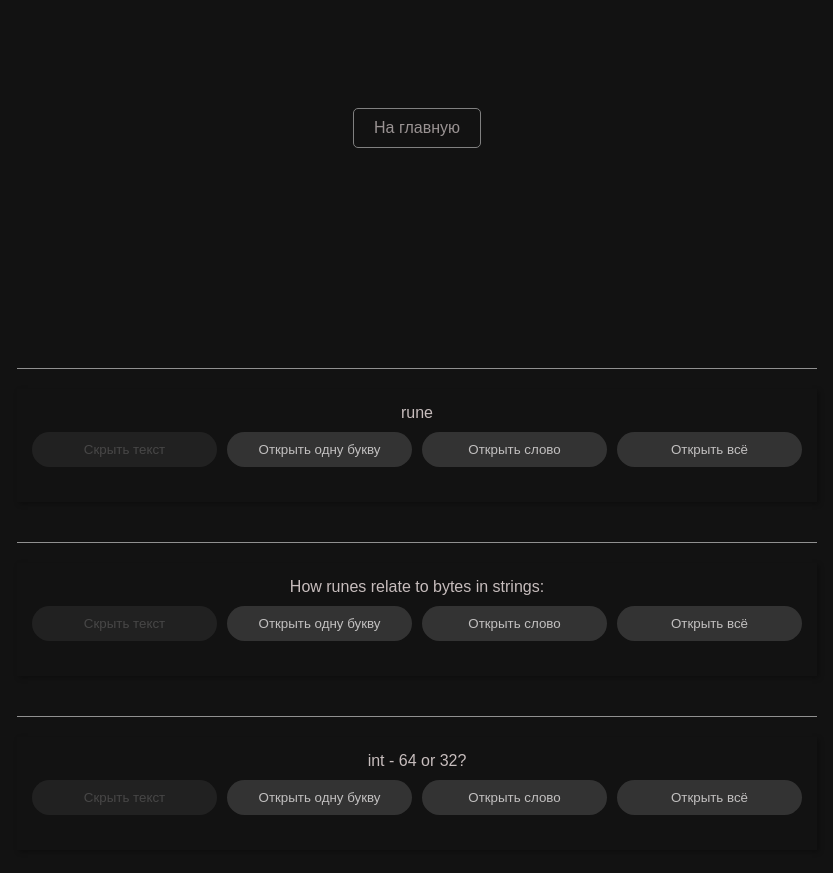
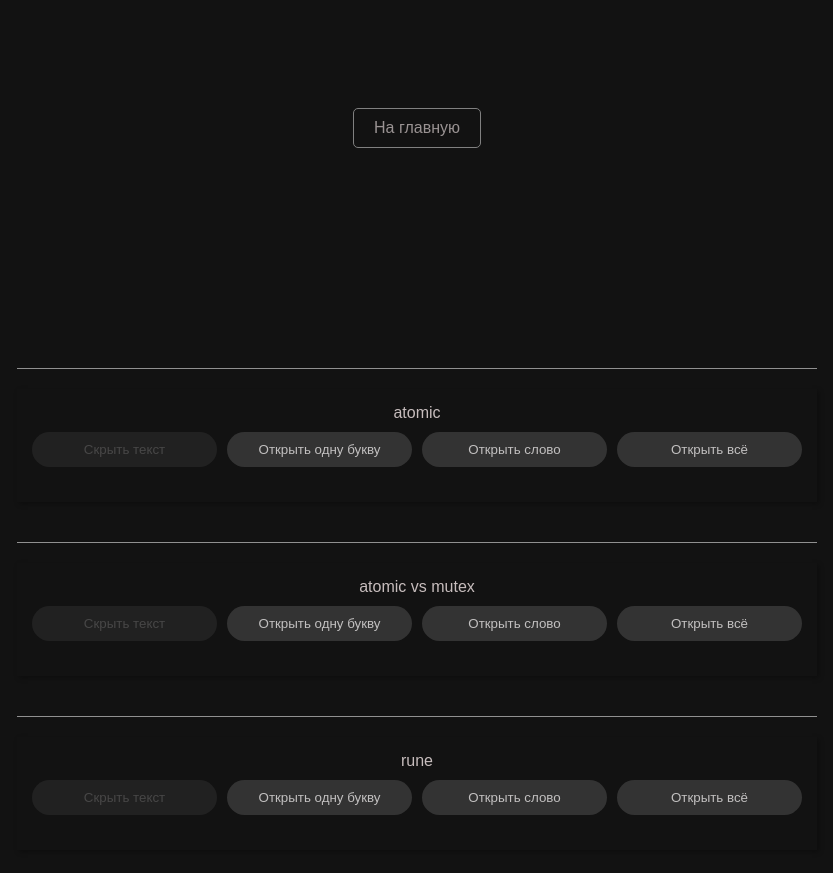
Before and after one commit to MaratYskak/MaratYskak, a plain HTML site: page primitives/index.html in a window 1280 px wide. Shown: the top 873 px of the page, without its empty margins (223-1056 px from the left). Drawn offline with Linux system fonts and the light colour scheme.

Commit message:
update primitives

```diff
--- a/primitives/index.html
+++ b/primitives/index.html
@@ -28,7 +28,18 @@
 
 
     <script>
-        const words = [{
+        const words = [
+            {
+                "arabic": `An atomic operation is guaranteed to complete entirely as a single, indivisible unit of work. No other thread or process can observe the operation in a partially completed state. This is crucial for maintaining data integrity in multi-threaded environments, as it prevents race conditions without the need for more complex synchronization mechanisms like mutexes or locks.`,
+                "id": 0,
+                "russian": `atomic`,
+            },
+            {
+                "arabic": `A Mutex is an operating system-level mechanism that grants a "lock" to a shared resource. An Atomic operation works at a much lower level, often at the level of a CPU instruction. An atomic operation is a single, indivisible instruction that is executed "instantaneously" from the perspective of other threads. For example, to atomically increment a number, the CPU uses a special instruction like fetch-and-add. This instruction guarantees that reading the current value, incrementing it, and writing the new value will happen in one go, without allowing other threads to intercede between those steps. Mutex is a software mechanism, Atomic is a hardware mechanism.`,
+                "id": 0,
+                "russian": `atomic vs mutex`,
+            },
+            {
                 "arabic": `In Go, a rune is an alias for the int32 type. It represents a Unicode code point. A Unicode code point is a single, abstract character, regardless of how it's encoded or how many bytes it takes up in memory or on disk.`,
                 "id": 0,
                 "russian": `rune`,
```
